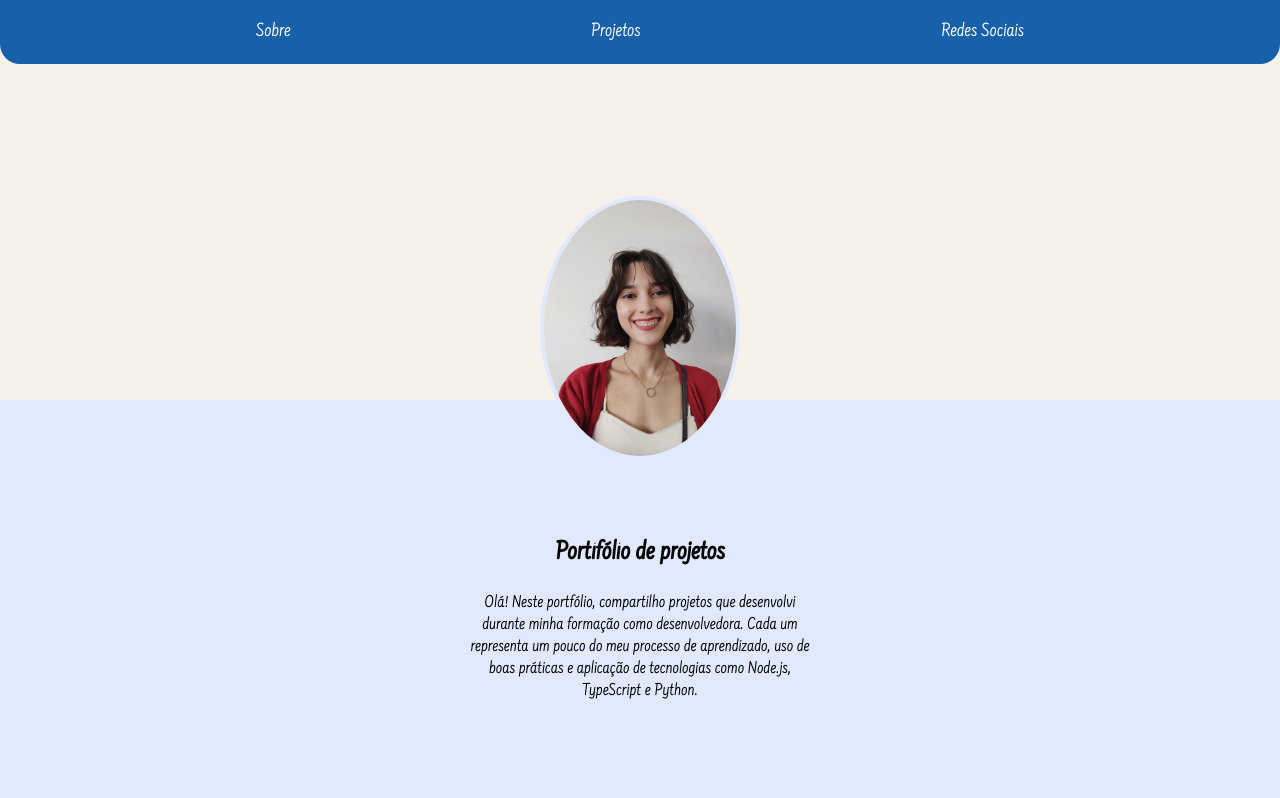
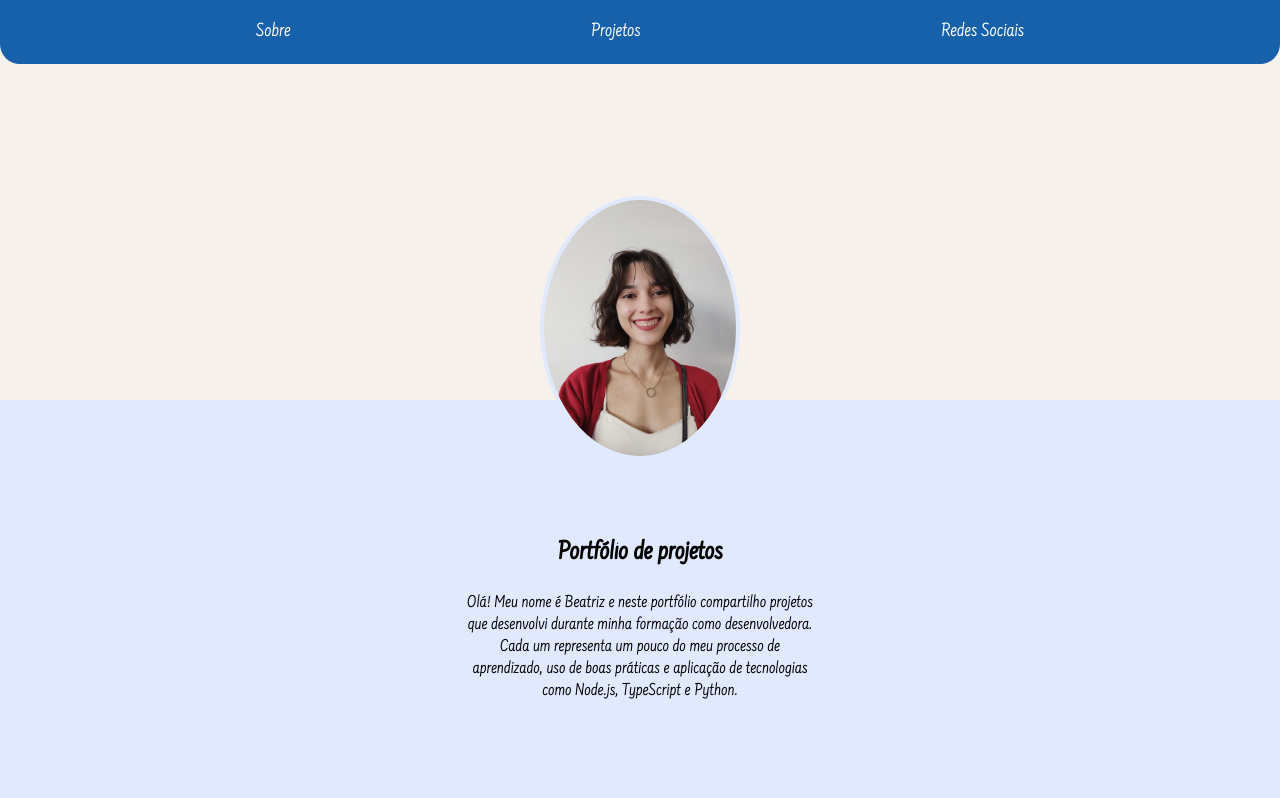
Before and after one commit to beatrizcdev/portfolio, a plain HTML site: page index.html in a window 1280 px wide. Shown: the top 798 px of the page. Drawn offline with Linux system fonts and the light colour scheme.

Commit message:
correção gramatical

```diff
--- a/index.html
+++ b/index.html
@@ -20,9 +20,9 @@
 
     <main id="descricao">
       <div class="descricao">
-        <h2>Portifólio de projetos</h2>
+        <h2>Portfólio de projetos</h2>
         <p>
-          Olá! Neste portfólio, compartilho projetos que desenvolvi durante
+          Olá! Meu nome é Beatriz e neste portfólio compartilho projetos que desenvolvi durante
           minha formação como desenvolvedora. Cada um representa um pouco do meu
           processo de aprendizado, uso de boas práticas e aplicação de
           tecnologias como Node.js, TypeScript e Python.
```
